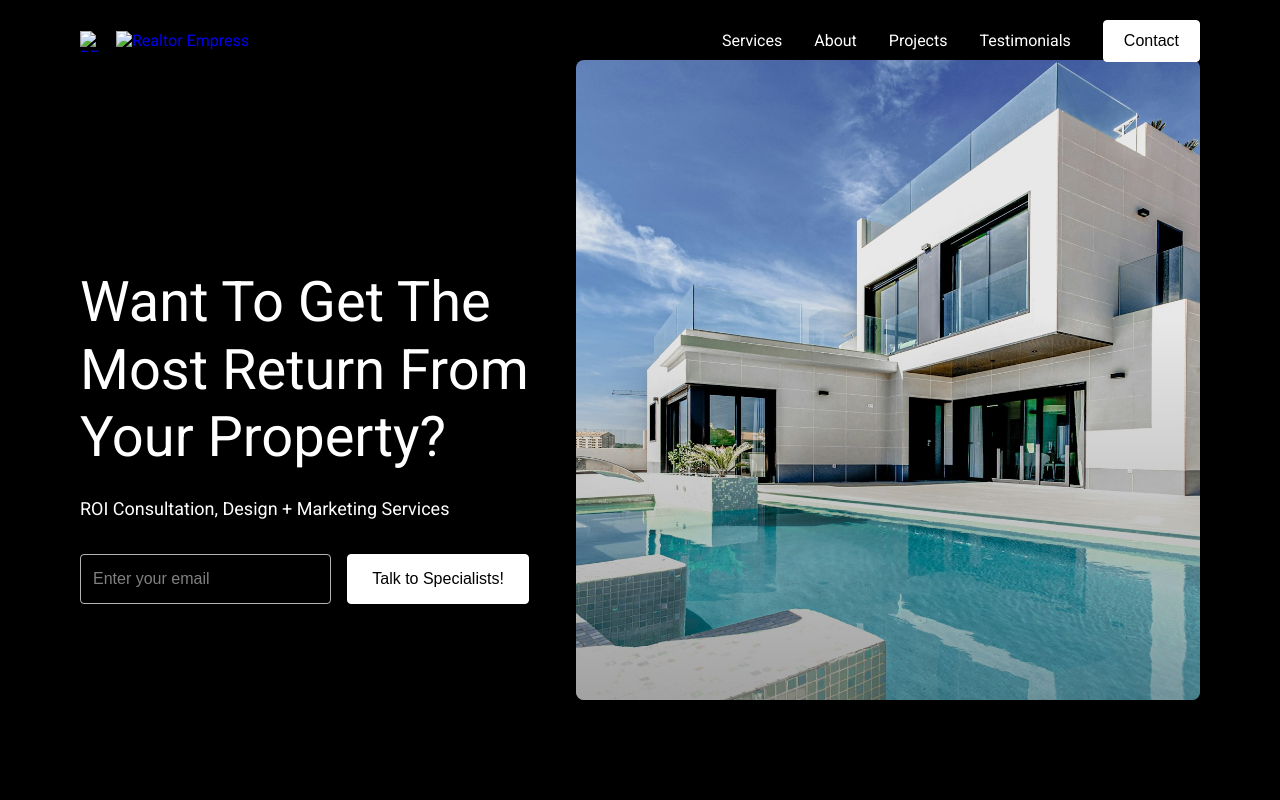
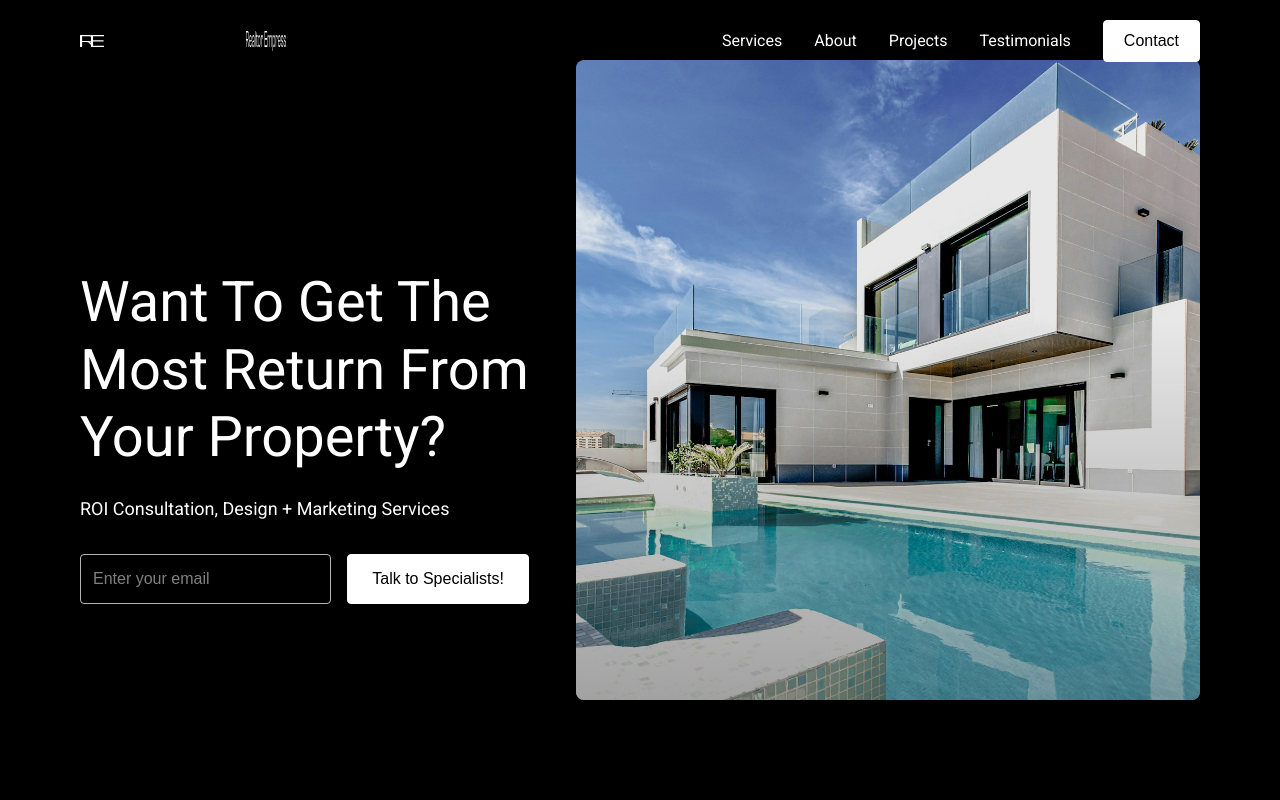
Before and after one commit to eusouobraam/realtor-empress, a plain HTML site: page index.html in a window 1280 px wide. Shown: the top 800 px of the page. Drawn offline with Linux system fonts and the light colour scheme; a web font is replaced by a local one.

Commit message:
Fix logo images: rename SVG files from .png to .svg extension
Figma exported SVGs with .png extension; Vercel served them
as image/png causing browsers to reject them.

Co-Authored-By: Claude Sonnet 4.6 <noreply@anthropic.com>

```diff
--- a/index.html
+++ b/index.html
@@ -779,8 +779,8 @@
   <!-- ═══════════════════════════════════════════════════ NAV -->
   <nav class="nav" id="navbar">
     <a href="#home" class="nav-logo">
-      <img src="images/logo-icon.png" alt="RE logo icon" class="nav-logo-icon" />
-      <img src="images/logo-wordmark.png" alt="Realtor Empress" class="nav-logo-wordmark" />
+      <img src="images/logo-icon.svg" alt="RE logo icon" class="nav-logo-icon" />
+      <img src="images/logo-wordmark.svg" alt="Realtor Empress" class="nav-logo-wordmark" />
     </a>
     <div class="nav-right">
       <ul class="nav-links">
@@ -1132,8 +1132,8 @@
       <div class="footer-top">
         <div class="footer-brand">
           <div class="footer-logo">
-            <img src="images/logo-icon.png" alt="RE logo icon" class="footer-logo-icon" />
-            <img src="images/logo-wordmark.png" alt="Realtor Empress" class="footer-logo-wordmark" />
+            <img src="images/logo-icon.svg" alt="RE logo icon" class="footer-logo-icon" />
+            <img src="images/logo-wordmark.svg" alt="Realtor Empress" class="footer-logo-wordmark" />
           </div>
           <div class="social-row">
             <a href="#" aria-label="Facebook" class="social-link-btn">
@@ -1167,7 +1167,7 @@
 
       <div class="footer-bottom">
         <div class="footer-bigname">
-          <img src="images/footer-bigname.png" alt="Realtor Empress" loading="lazy" />
+          <img src="images/footer-bigname.svg" alt="Realtor Empress" loading="lazy" />
         </div>
         <div>
           <div class="footer-divider"></div>
```
Also changed, not shown: images/footer-bigname.svg (renamed from images/footer-bigname.png), images/logo-icon.svg (renamed from images/logo-icon.png), images/logo-wordmark.svg (renamed from images/logo-wordmark.png).
